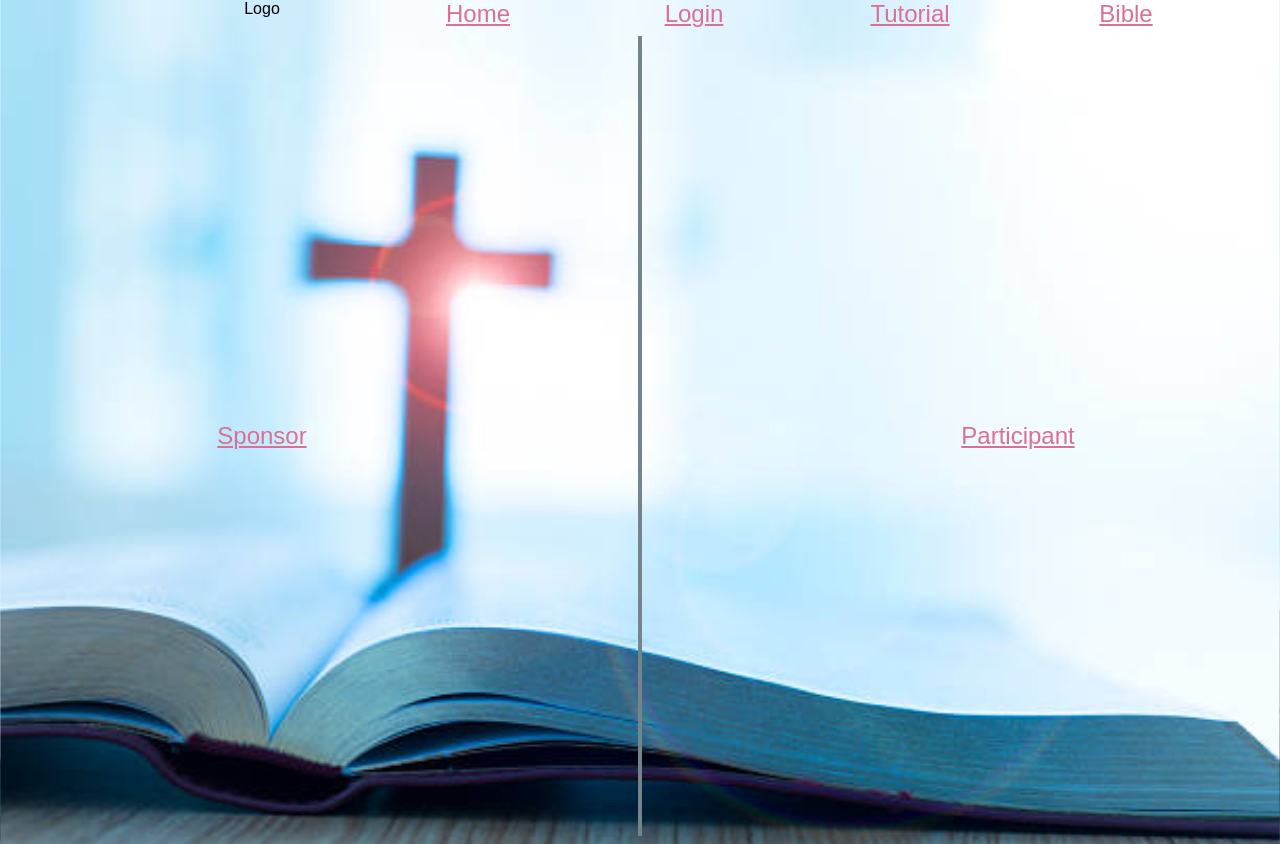
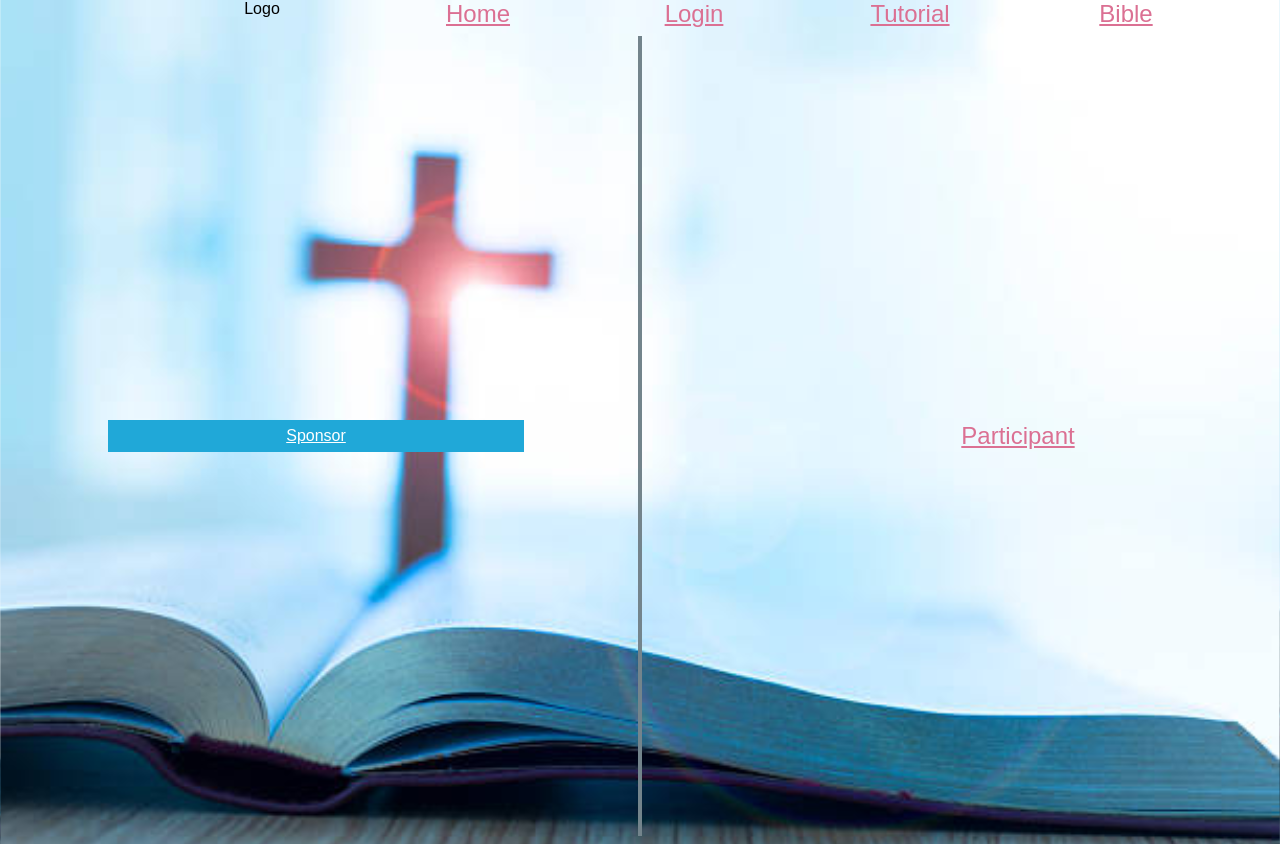
Before and after one commit to justinal64/bibleapp, a React (Create React App) app: page / in a window 1280 px wide. Built offline with nearby package versions, Linux system fonts and the light colour scheme.

Commit message:
Creating a styled link inside home.tsx before moving it to a component

```diff
--- a/src/components/Navigation.tsx
+++ b/src/components/Navigation.tsx
@@ -14,28 +14,16 @@ class Navigation extends React.Component<object> {
             Logo
           </Col>
           <Col lg={2} md={2} xs={12}>
-            <Link
-              href="http://justinleggett.me/projects/thebibledare/"
-              title="Home"
-            />
+            <Link href="/" title="Home" />
           </Col>
           <Col lg={2} md={2} xs={12}>
-            <Link
-              href="http://justinleggett.me/projects/thebibledare/login"
-              title="Login"
-            />
+            <Link href="/login" title="Login" />
           </Col>
           <Col lg={2} md={2} xs={12}>
-            <Link
-              href="http://justinleggett.me/projects/thebibledare/tutorial"
-              title="Tutorial"
-            />
+            <Link href="/tutorial" title="Tutorial" />
           </Col>
           <Col lg={2} md={2} xs={12}>
-            <Link
-              href="http://justinleggett.me/projects/thebibledare/bible"
-              title="Bible"
-            />
+            <Link href="/bible" title="Bible" />
           </Col>
         </Row>
       </div>
--- a/src/components/typography/link.tsx
+++ b/src/components/typography/link.tsx
@@ -13,6 +13,9 @@ const StyledLink = styled.a`
   color: palevioletred;
 `;
 
+// TODO: Pass in a value that is used to calculate
+// fontSize, width, height, etc etc
+
 class Link extends React.Component<Props, object> {
   public render() {
     const { href, title } = this.props;
--- a/src/screens/Home.tsx
+++ b/src/screens/Home.tsx
@@ -2,6 +2,20 @@ import * as React from "react";
 // import Header from "../components/typography/header";
 import { Row, Col } from "react-flexbox-grid";
 import Link from "../components/typography/link";
+// import StyledButton from "../components/typography/button";
+import styled from "styled-components";
+import { PrimaryButton } from "../components/utils/styling";
+const CustomLink = styled.a`
+  ${PrimaryButton};
+  line-height: 2em;
+  height: 100%;
+  width: 100%;
+  display: inline-block;
+`;
+
+const CustomDiv = styled.div`
+  height: 2em;
+`;
 
 class Home extends React.Component {
   render() {
@@ -11,9 +25,12 @@ class Home extends React.Component {
           <Header title="This is a title" font={1.25} />
         </Row> */}
         <Row center="sm" middle="lg">
-          <Col lg={5}>
-            <Link href="/signup" title="Sponsor" />
-            {/* <StyledButton title="Sponsor" font={3} /> */}
+          <Col lgOffset={1} lg={4}>
+            {/* <Link href="/signup" title="Sponsor" />
+            <StyledButton title="Sponsor" font={3} /> */}
+            <CustomDiv>
+              <CustomLink href="/bible">Sponsor</CustomLink>
+            </CustomDiv>
           </Col>
           <Col lg={2}>
             <hr />
```
